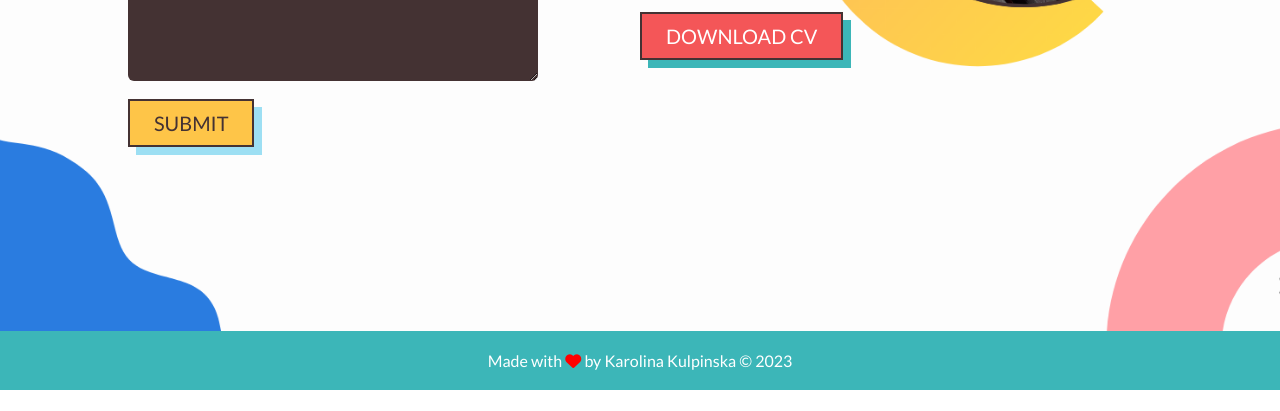
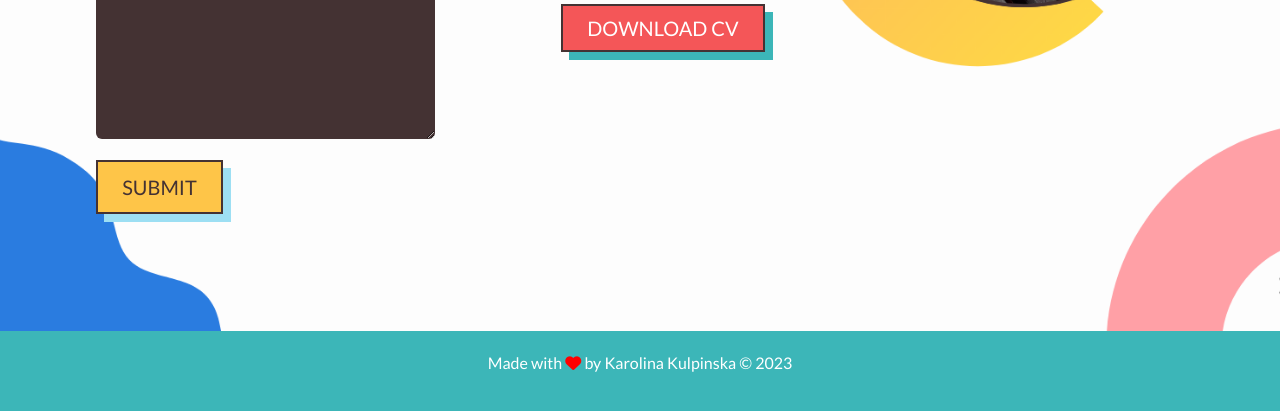
Before and after one commit to karolinakulpinska/cfg-portfolio, a plain HTML site: page contact.html in a window 1280 px wide. Shown: the part 469-880 px from the top of the page. Before the commit the page ends 859 px from the top, so only its background shows below. Drawn offline with nearby package versions, Linux system fonts and the light colour scheme; a web font is replaced by a local one.

Commit message:
added bootstrap link to contact page

```diff
--- a/assets/style.css
+++ b/assets/style.css
@@ -873,7 +873,7 @@ code {
 }
 
 .contact-right {
-  flex-basis: 50%;
+  flex-basis: 60%;
   margin-top: 31%;
 }
 
@@ -905,6 +905,7 @@ code {
 .contact-left form {
   width: 100%;
   margin-top: 25%;
+  margin-left: -30%;
 }
 
 form input, form textarea {
@@ -934,8 +935,3 @@ form input, form textarea {
 .copyright i {
   color: red;
 }
-
-/* CSS for small screens */
-@media only screen and (max-width: 600px) {
-
-}
--- a/contact.html
+++ b/contact.html
@@ -5,6 +5,9 @@
   <meta http-equiv="X-UA-Compatible" content="IE=edge">
   <meta name="viewport" content="width=device-width, initial-scale=1.0">
   <title>Karolina's CFG Porftolio Website</title>
+
+  <!-- Bootstrap -->
+  <link href="https://cdn.jsdelivr.net/npm/bootstrap@5.3.0/dist/css/bootstrap.min.css" rel="stylesheet" integrity="sha384-9ndCyUaIbzAi2FUVXJi0CjmCapSmO7SnpJef0486qhLnuZ2cdeRhO02iuK6FUUVM" crossorigin="anonymous">
 
   <!-- custom css -->
   <link rel="stylesheet" href="./assets/style.css">
@@ -54,5 +57,8 @@
   <div class="copyright">
     <p>Made with <i class="fa-solid fa-heart"></i> by Karolina Kulpinska © 2023</p>
   </div>
+
+  <!-- Bootstrap JS -->
+  <script src="https://cdn.jsdelivr.net/npm/bootstrap@5.3.0/dist/js/bootstrap.bundle.min.js" integrity="sha384-geWF76RCwLtnZ8qwWowPQNguL3RmwHVBC9FhGdlKrxdiJJigb/j/68SIy3Te4Bkz" crossorigin="anonymous"></script>
 </body>
 </html>
```
Also changed, not shown: 1 other file.
